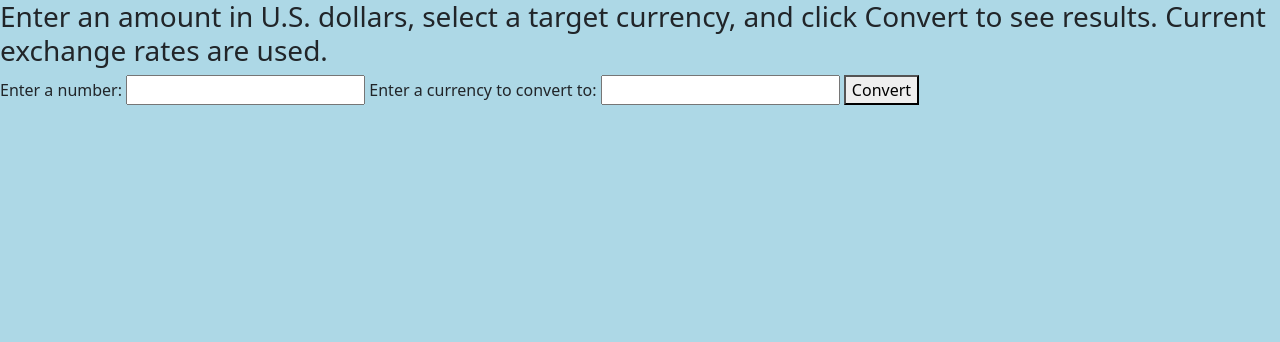
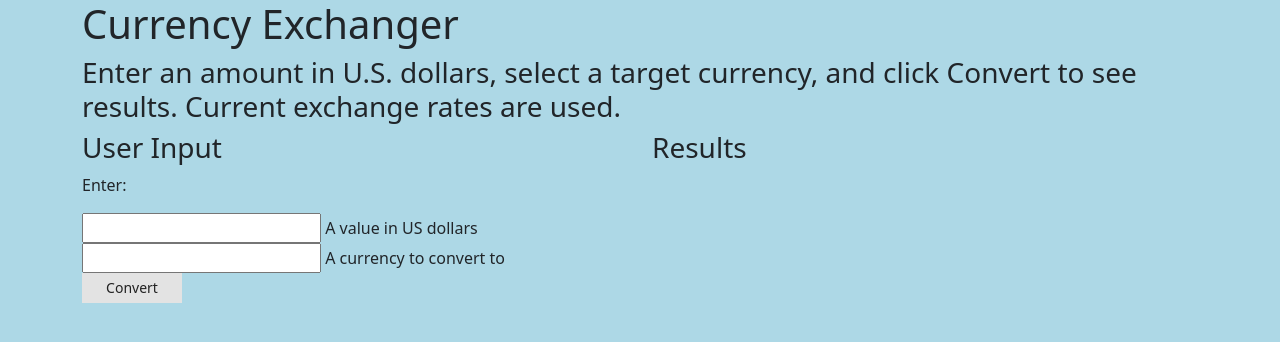
Before and after one commit to joncheng-dev/currency-exchanger-reloaded, a website built with webpack: page src/index.html in a window 1280 px wide. Built offline with nearby package versions, Linux system fonts and the light colour scheme.

Commit message:
edit html, styling; require both fields to be completed

```diff
--- a/src/css/styles.css
+++ b/src/css/styles.css
@@ -1,3 +1,16 @@
 body {
   background-color: lightblue;
 }
+
+.button {
+  width: 100px;
+  height: 30px;
+  border: 0px none #444444;
+  padding: 3px;
+  margin: 0px;
+  font-size: 14px;
+  font-weight: normal;
+  font-style: normal;
+  color: #222222;
+  background-color: #E3E3E3;
+}
--- a/src/index.html
+++ b/src/index.html
@@ -4,14 +4,28 @@
     <title>Currency Exchanger</title>
   </head>
   <body>
-    <h3>Enter an amount in U.S. dollars, select a target currency, and click Convert to see results. Current exchange rates are used.</h3>
-    <form id="user-input-form">
-      <label for="dollar-amount">Enter a number:</label>
-      <input id="dollar-amount" type="number" name="dollar-amount" />
-      <label for="target-currency">Enter a currency to convert to:</label>
-      <input id="target-currency" type="text" name="target-currency" />
-      <button type="submit">Convert</button>
-    </form>
-    <div id="results"></div>
+    <div class="container">
+      <h1>Currency Exchanger</h1>
+      <h3>Enter an amount in U.S. dollars, select a target currency, and click Convert to see results. Current exchange rates are used.</h3>
+      <div class="row">
+        <div class="col-6">
+          <h3>User Input</h3>
+          <p>Enter:</p>
+          <form id="user-input-form">
+            <input id="dollar-amount" type="number" name="dollar-amount" required/>
+            <label for="dollar-amount">A value in US dollars</label>
+            <br/>
+            <input id="target-currency" type="text" name="target-currency" required/>
+            <label for="target-currency">A currency to convert to</label>
+            <br/>
+            <button type="submit" class="button">Convert</button>
+          </form>
+        </div>
+        <div class="col-6">
+          <h3>Results</h3>
+          <div id="results"></div>
+        </div>
+      </div>
+    </div>
   </body>
 </html>
```
